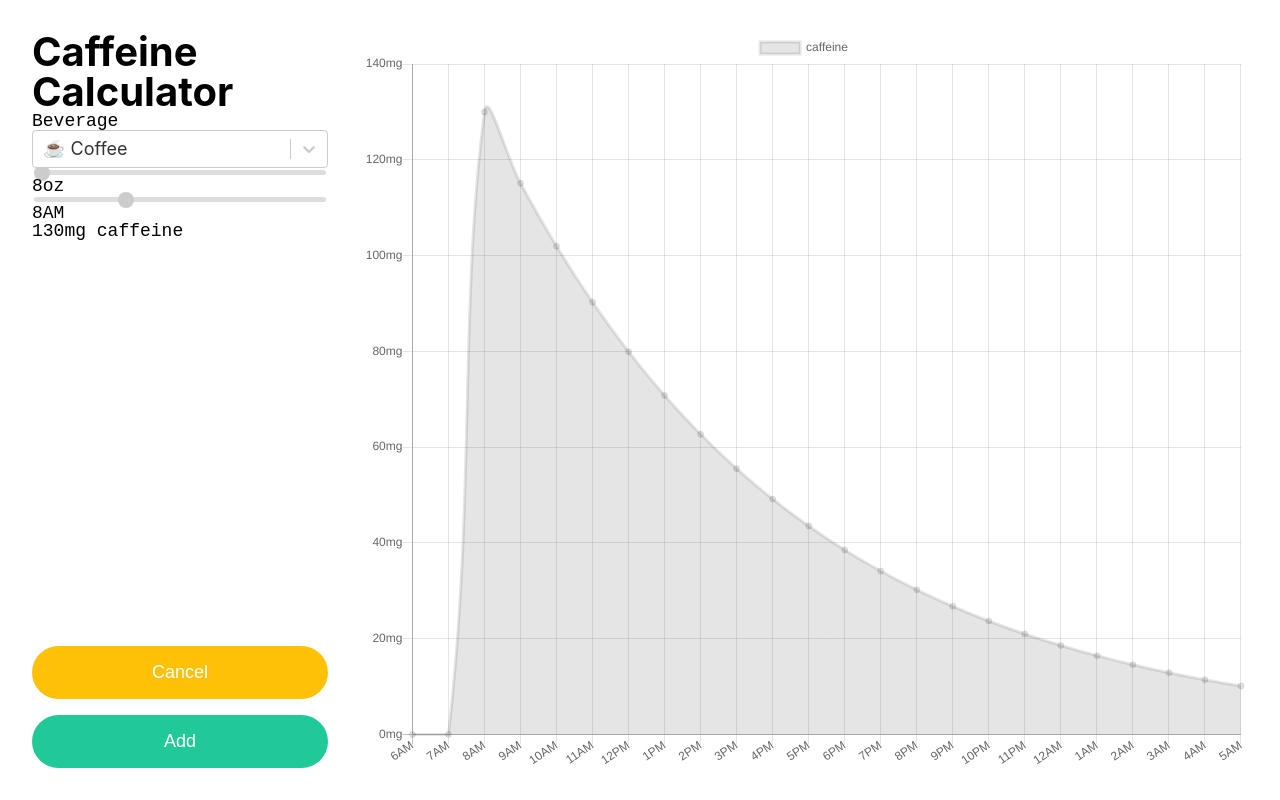
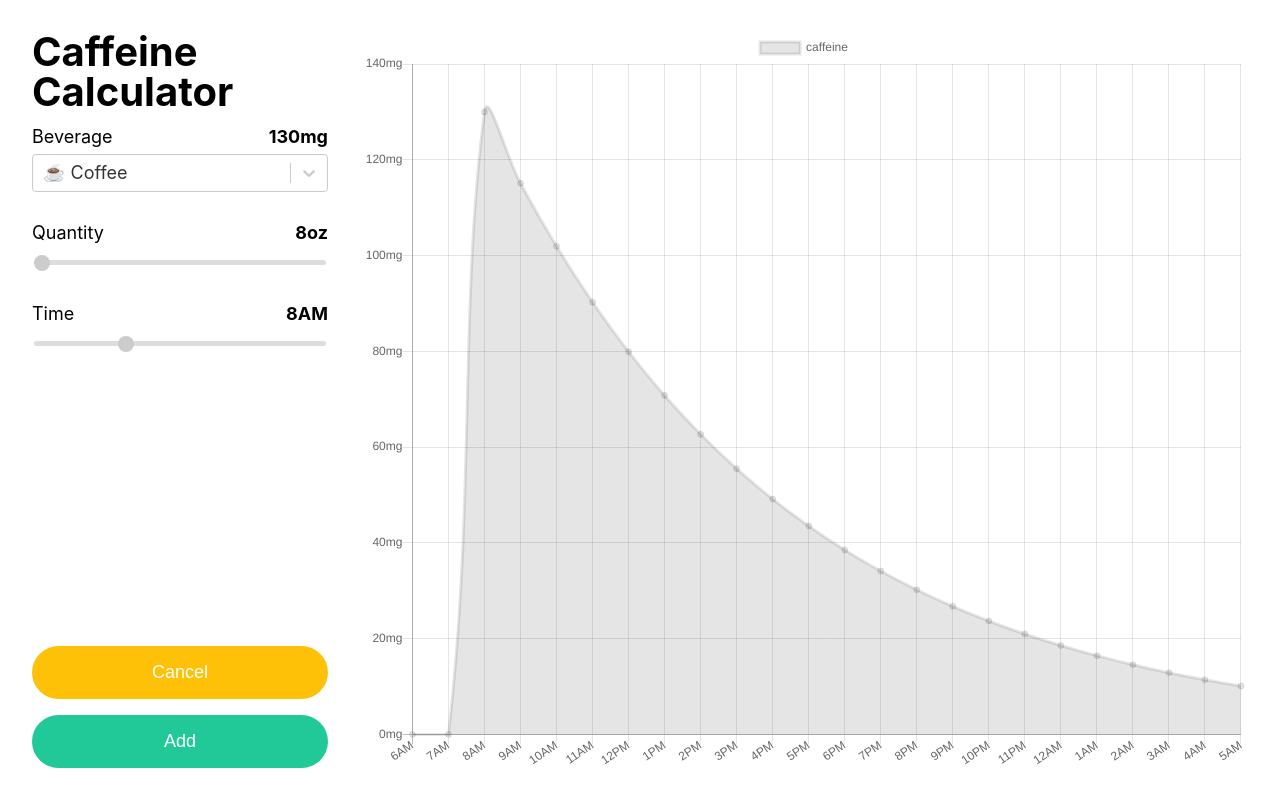
Before and after one commit to scotato/caffeine-calculator, a React (Create React App) app: page / in a window 1280 px wide. Both pictures are taken after a click on the button "Add Drink". Built offline with nearby package versions, Linux system fonts and the light colour scheme.

Commit message:
add label, update add drink style

```diff
--- a/src/components/App.js
+++ b/src/components/App.js
@@ -29,6 +29,10 @@ const GlobalStyle = createGlobalStyle`
   h3 {
     font-size: 24px;
   }
+
+  strong {
+    font-weight: 700;
+  }
 `
 
 export default () => (
--- a/src/components/Chart.js
+++ b/src/components/Chart.js
@@ -6,9 +6,10 @@ import { getDatasets, getHourLabels, getTimestamp } from '../helpers'
 import { beverages } from '../data'
 
 import { Line } from 'react-chartjs-2'
+import Label from './Label'
 import Select from './Select'
+import Range from './Range'
 import Button from './Button'
-import Range from './Range'
 
 const Controls = styled.div`
   display: flex;
@@ -21,8 +22,9 @@ const Buttons = styled.div`
   grid-row-gap: 16px;
 `
 
-const Inputs = styled.div`
+const Body = styled.div`
   display: flex;
+  padding: 16px 0;
   flex-direction: column;
   flex-grow: 1;
 `
@@ -77,8 +79,12 @@ const Chart = () => {
 
         {isAdding ? (
           <>
-            <Inputs>
-              <label for="beverage" style={{fontFamily: 'monospace'}}>Beverage</label>
+            <Body>
+              <Label for="beverage">
+                <span>Beverage</span>
+                <strong>{drink.caffeine / drink.oz * quantity}mg</strong>
+              </Label>
+
               <Select
                 value={{value: drink.title, label: `${drink.icon} ${drink.title}`}}
                 onChange={option => {
@@ -92,6 +98,11 @@ const Chart = () => {
                 name="beverage"
               />
 
+              <Label for="quantity">
+                <span>Quantity</span>
+                <strong>{quantity}oz</strong>
+              </Label>
+
               <Range
                 name="quantity"
                 value={quantity}
@@ -101,20 +112,20 @@ const Chart = () => {
                 onChange={e => setQuantity(e.target.value)}
               />
 
-              <label for="quantity" style={{fontFamily: 'monospace'}}>{quantity}oz</label>
+              <Label for="time">
+                <span>Time</span>
+                <strong>{getTimestamp(hour)}</strong>
+              </Label>
 
               <Range
-                name="hour"
+                name="time"
                 value={hour}
                 min={1}
                 max={DURATIONHOURS}
                 step={1}
                 onChange={e => setHour(e.target.value)}
               />
-
-              <label for="hour" style={{fontFamily: 'monospace'}}>{getTimestamp(hour)}</label>
-              <strong style={{fontFamily: 'monospace'}}>{drink.caffeine / drink.oz * quantity}mg caffeine</strong>
-            </Inputs>
+            </Body>
 
             <Buttons>
               <Button onClick={setDefaults} type='warning'>Cancel</Button>
@@ -123,14 +134,14 @@ const Chart = () => {
           </>
         ) : (
           <>
-            <Inputs>
+            <Body>
               {drinks.map(dose => (
                 <Beverage>
                   <span>{dose.drink.title} {dose.quantity}oz at {dose.hour}h</span>
                   <Button onClick={() => removeDrink(dose)} type='danger'>x</Button>
                 </Beverage>
               ))}
-            </Inputs>
+            </Body>
 
             <Buttons>
               <Button
--- /dev/null
+++ b/src/components/Label.js
@@ -0,0 +1,7 @@
+import styled from 'styled-components'
+
+export default styled.label`
+  display: flex;
+  margin-bottom: 8px;
+  justify-content: space-between;
+`
--- a/src/components/Range.js
+++ b/src/components/Range.js
@@ -1,6 +1,8 @@
 import styled from 'styled-components'
 
 export default styled.input.attrs({type: 'range'})`
+  margin-bottom: 32px;
+  padding: 8px 0;
   -webkit-appearance: none;
   cursor: pointer;
 
--- a/src/components/Select.js
+++ b/src/components/Select.js
@@ -2,4 +2,5 @@ import Select from 'react-select'
 import styled from 'styled-components'
 
 export default styled(Select)`
+  margin-bottom: 32px;
 `
```
